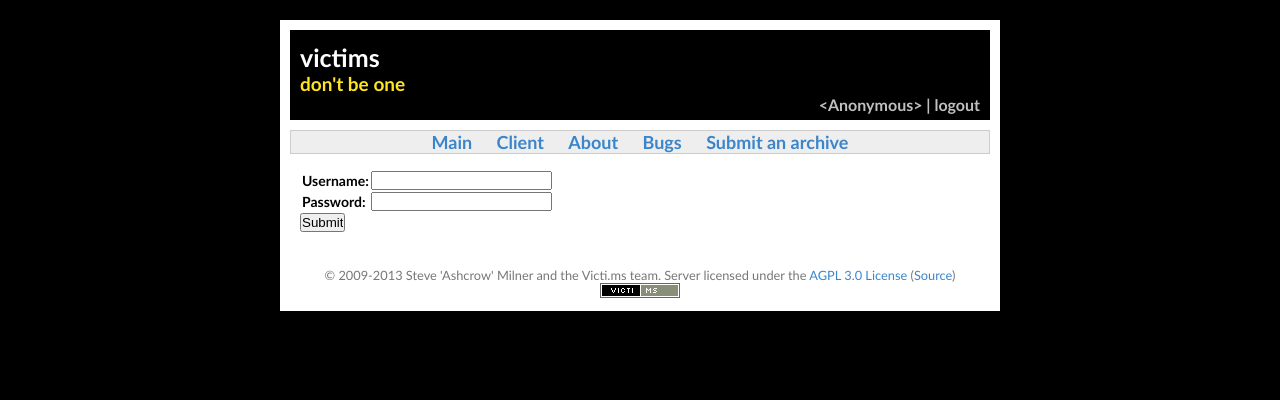
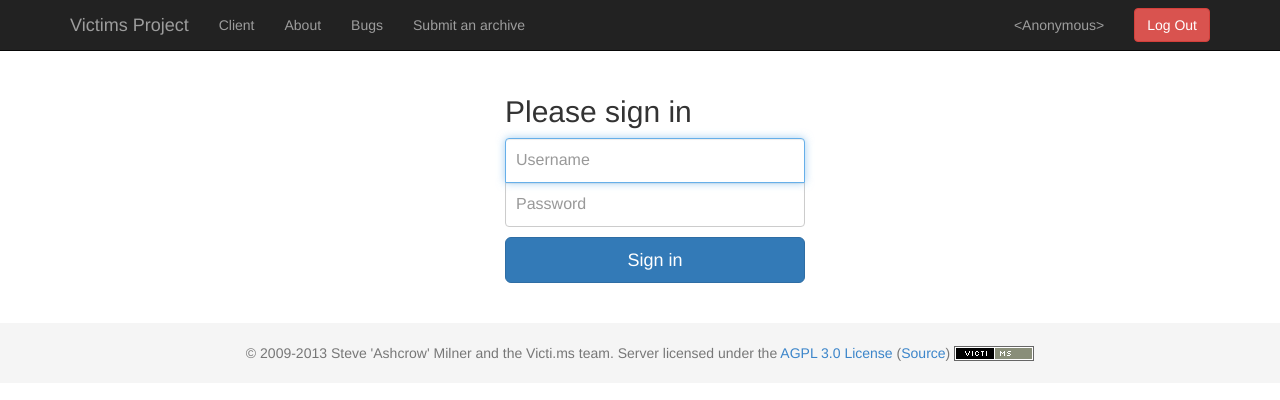
Before and after one commit to victims/victims-web, a Flask app: template src/victims_web/blueprints/auth/templates/login.html in a window 1280 px wide. Shown: the top 400 px of the page. Run offline with Flask 2, Linux system fonts and the light colour scheme; the template is opened without the code that fills it, so the values that code supplies are empty; parts of the project's set-up code (start-up, migrations or seed data) failed here and were passed over; some libraries are stand-ins or nearby versions.

Commit message:
Initial work for migration to bootstrap

```diff
--- a/setup.py
+++ b/setup.py
@@ -39,6 +39,7 @@ setup(
         'Flask>=0.10',
         'Flask-Admin>=1.0.6',
         'Flask-Bcrypt',
+        'Flask-Bootstrap',
         'Flask-Cache',
         'Flask-Login>=0.1.1',
         'Flask-MongoEngine',
--- a/src/victims_web/application.py
+++ b/src/victims_web/application.py
@@ -24,13 +24,16 @@ import os
 from flask import Flask, render_template
 from flask.ext.mongoengine import MongoEngine, MongoEngineSessionInterface
 from flask.ext.seasurf import SeaSurf
-
+from flask.ext.bootstrap import Bootstrap
 
 # Set up the application
 app = Flask('victims_web')
 
 # CSRF protection
 csrf = SeaSurf(app)
+
+# Twitter Bootstrap
+bootstrap = Bootstrap(app)
 
 # configuration
 app.config.from_object('victims_web.config')
--- a/src/victims_web/blueprints/auth/templates/login.html
+++ b/src/victims_web/blueprints/auth/templates/login.html
@@ -1,17 +1,11 @@
 {% extends "base.html" %}
-
 {% block content %}
-<form method="POST">
-    <table>
-        <tr>
-            <th>Username: </th>
-            <td><input name="username" required></td>
-        </tr>
-        <tr>
-            <th>Password: </th>
-            <td><input name="password" type="password" required></td>
-        </tr>
-    </table>
-    <p><input type="submit" value="Submit"/></p>
-</form>
+<div class="container">
+    <form class="form-user" method="POST">
+        <h2 class="form-user-heading">Please sign in</h2>
+        <input type="text" class="form-control" placeholder="Username" required="" autofocus="" name="username">
+        <input type="password" class="form-control" placeholder="Password" required="" name="password">
+        <button class="btn btn-lg btn-primary btn-block" type="submit">Sign in</button>
+    </form>
+</div>
 {% endblock %}
--- a/src/victims_web/blueprints/ui/static/css/style.css
+++ b/src/victims_web/blueprints/ui/static/css/style.css
@@ -1,28 +1,8 @@
-* {
-  padding: 0;
-  margin: 0;
-}
-
-body {
-  font: .8em "Trebuchet MS", Verdana, Arial, Sans-Serif;
-  background-color: #000;
-}
-
-
 a {
   text-decoration: none;
   color: #3B85CA;
 }
 a:hover { color: #000; }
-
-#wrap
-{
-  margin: 20px auto;
-  width: 700px;
-  padding: 10px;
-  background-color: #fff;
-}
-
 
 #header
 {
@@ -39,14 +19,6 @@ a:hover { color: #000; }
     font-size: 16px;
     font-weight: 600;
     text-align: right;
-}
-
-#sessioninfo a {
-    color: #C0C0C0;
-}
-
-#sessioninfo a:hover {
-    color: #FFF;
 }
 
 #menu {
@@ -94,14 +66,6 @@ li.info {
   color: black;
 }
 
-
-#footer {
-  margin-top: 25px;
-  clear: both;
-  text-align: center;
-  color: #777;
-}
-
 #content .massive {
   font-weight: bold;
   font-size: 52px;
@@ -132,10 +96,7 @@ li.info {
 
 #statustable
 {
-	font-family: "Lucida Sans Unicode", "Lucida Grande", Sans-Serif;
 	font-size: 12px;
-	//margin: 45px;
-	//width: 480px;
 	text-align: left;
 	border-collapse: collapse;
 	border: 1px solid #FFF;
@@ -156,9 +117,3 @@ li.info {
 	padding: 7px 17px 7px 17px;
 	color: #000;
 }
-
-#statustable tbody tr:hover td
-{
-	color: #339;
-	background: #d0dafd;
-}
--- a/src/victims_web/blueprints/ui/templates/index.html
+++ b/src/victims_web/blueprints/ui/templates/index.html
@@ -1,8 +1,8 @@
 {% extends "base.html" %}
 
 {% block content %}
-<div class="main">
-    <table id="statustable">
+<div class="statustable">
+    <table class="table table-hover" id="statustable">
         <thead>
             <tr>
                 <th>Group</th>
--- /dev/null
+++ b/src/victims_web/static/css/victims.css
@@ -0,0 +1,73 @@
+
+body {
+    height: 100%;
+}
+
+.statustable {
+    padding: 40px 15px;
+    text-align: center;
+}
+
+#wrap {
+    min-height: 100%;
+    height: auto;
+    /* Negative indent footer by its height */
+    margin: 0 auto -60px;
+    /* Pad bottom by footer height */
+    padding: 0 0 60px;
+}
+
+#footer {
+    margin-top: 25px;
+    clear: both;
+    text-align: center;
+    height: 60px;
+    background-color: #f5f5f5;
+}
+
+#wrap > .container {
+    padding: 60px 15px 0;
+}
+.container .credit {
+    margin: 20px 0;
+}
+
+#footer > .container {
+    padding-left:15px;
+    padding-right: 15px;
+}
+
+.form-user {
+    max-width: 330px;
+    padding: 15px;
+    margin: 0 auto;
+}
+.form-user .form-user-heading,
+.form-user .checkbox {
+    margin-bottom: 10px;
+}
+.form-user .checkbox {
+    font-weight: normal;
+}
+.form-user .form-control {
+    position: relative;
+    font-size: 16px;
+    height: auto;
+    padding: 10px;
+    -webkit-box-sizing: border-box;
+    -moz-box-sizing: border-box;
+    box-sizing: border-box;
+}
+.form-user .form-control:focus {
+    z-index: 2;
+}
+.form-user input[type="text"] {
+    margin-bottom: -1px;
+    border-bottom-left-radius: 0;
+    border-bottom-right-radius: 0;
+}
+.form-user input[type="password"] {
+    margin-bottom: 10px;
+    border-top-left-radius: 0;
+    border-top-right-radius: 0;
+}
--- a/src/victims_web/templates/base.html
+++ b/src/victims_web/templates/base.html
@@ -1,63 +1,164 @@
 {% import 'util.html' as util with context %}
-<!DOCTYPE html PUBLIC "-//W3C//DTD XHTML 1.0 Strict//EN" "http://www.w3.org/TR/xhtml1/DTD/xhtml1-strict.dtd">
-<html xmlns="http://www.w3.org/1999/xhtml">
+
+{% block doc -%}
+<!DOCTYPE html>
+<html{% block html_attribs %}{% endblock html_attribs %}>
+{%- block html %}
     <head>
-    <title>{% block title %}victims: don't be one{% endblock %}</title>
-    <meta http-equiv="Content-Type" content="text/html; charset=iso-8859-1" />
-    <link rel="stylesheet" type="text/css" href="{{ url_for('ui.static', filename='css/style.css') }}" media="screen" />
-    {% block head %}{% endblock %}
+    {%- block head %}
+        <title>{% block title %}{% endblock title %}</title>
+
+        {%- block metas %}
+        <meta name="viewport" content="width=device-width, initial-scale=1.0">
+        {%- endblock metas %}
+
+        {%- block styles %}
+        <!-- Bootstrap -->
+        <link
+            href="{{bootstrap_find_resource('css/bootstrap.css', cdn='bootstrap')}}"
+            rel="stylesheet"
+            media="screen" />
+
+        <!-- Victims Custom Syles -->
+        <!-- Backwards compat -->
+        <link
+            rel="stylesheet"
+        type="text/css"
+        href="{{ url_for('ui.static', filename='css/style.css') }}"
+        media="screen" />
+        <!-- Bootstrap Based -->
+        <link
+            rel="stylesheet"
+        type="text/css"
+        href="{{ url_for('static', filename='css/victims.css') }}"
+        media="screen" />
+        {%- endblock styles %}
+
+        {%- endblock head %}
     </head>
-<script src="//ajax.googleapis.com/ajax/libs/jquery/1.9.1/jquery.min.js"></script>
-<script>window.jQuery || document.write('<script src="{{url_for('ui.static', filename='jquery.js') }}">\x3C/script>')</script>
-<body>
 
-<div id="wrap">
-    <div id="header">
-        <h1><a href="{{ url_for('ui.index') }}">victims</a></h1>
-        <h2>don't be one</h2>
-        <div id="sessioninfo" align="right">
+    <body{% block body_attribs %}{% endblock body_attribs %}><div id="wrap">
+        {% block body -%}
+        {% block navbar %}
+
+        <div class="navbar navbar-inverse navbar-fixed-top" role="navigation">
+            <div class="container">
+                <div class="navbar-header">
+                    <button class="navbar-toggle" type="button" data-toggle="collapse" data-target=".navbar-collapse">
+                        <span class="sr-only">Toggle navigation</span>
+                        <span class="icon-bar"></span>
+                        <span class="icon-bar"></span>
+                        <span class="icon-bar"></span>
+                    </button>
+                    <a href="{{ url_for('ui.index') }}" class="navbar-brand">
+                        Victims Project
+                    </a>
+                </div>
+
+                <nav class="collapse navbar-collapse bs-navbar-collapse" role="navigation">
+                    <!-- Left Side of Navigation -->
+                    <ul class="nav navbar-nav">
+                        <li>
+                            <a href="{{ url_for('ui.static_page', page='client') }}">Client</a>
+                        </li>
+                        <li>
+                            <a href="{{ url_for('ui.static_page', page='about') }}">About</a>
+                        </li>
+                        <li>
+                            <a href="{{ url_for('ui.static_page', page='bugs') }}">Bugs</a>
+                        </li>
+
+                        <!-- Options requiring authenticated session -->
                         {% if current_user and current_user.is_authenticated() %}
-            <b><a href="{{ url_for('auth.user_account') }}">{{ current_user.username }}</a> | </b>
-            <b><a href="{{ url_for('auth.logout_user') }}">logout</a></b>
+                        <li>
+                            <a href="{{ url_for('ui.submit_archive') }}">Submit an archive</a>
+                        </li>
+                            <!-- Administrative Options -->
+                            {% if current_user.has_role('moderator')
+                            or current_user.has_role('admin') %}
+                        <li>
+                            <a href="{{ url_for('admin.index') }}">Admin</a>
+                        </li>
+                            {% endif %}
+                        {% endif %}
+                    </ul>
+
+                    <!-- Right Side of Navigation -->
+                    <ul class="nav navbar-nav navbar-right">
+                    {% if current_user and current_user.is_authenticated() %}
+                        <!-- Authenticated Session -->
+                        <li>
+                            <a href="{{ url_for('auth.user_account') }}">{{ current_user.username }}</a>
+                        </li>
+                        <li>
+                            <!-- Log Out button -->
+                            <form class="navbar-form" action="{{ url_for('auth.logout_user') }}" method="GET">
+                                <button type="submit" class="btn btn-danger">Log Out</button>
+                            </form>
+                        </li>
                     {% else %}
-            <b><a href="{{ url_for('auth.register_user') }}">register</a> | </b>
-            <b><a href="{{ url_for('auth.login_user') }}">login</a></b>
+                        <!-- Unauthenticated Session -->
+                        <li>
+                            <!-- Log In Form -->
+                            <form class="navbar-form" action="{{ url_for('auth.login_user') }}" method="POST">
+                                <div class="form-group">
+                                    <input type="text" placeholder="Username" class="form-control" name="username">
+                                </div>
+                                <div class="form-group">
+                                    <input type="password" placeholder="Password" class="form-control" name="password">
+                                </div>
+                                    <button type="submit" class="btn btn-success">Sign in</button>
+                            </form>
+                        </li>
+                        <!-- Register Button -->
+                        <li>
+                            <form class="navbar-form" action="{{ url_for('auth.register_user') }}" method="GET">
+                                <button type="submit" class="btn btn-primary">Register</button>
+                            </form>
+                        </li>
                     {% endif %}
+                    </ul>
+                </nav>
             </div>
         </div>
-    <div id="menu">
-        <a href="{{ url_for('ui.index') }}">Main</a>
-        <a href="{{ url_for('ui.static_page', page='client') }}">Client</a>
-        <a href="{{ url_for('ui.static_page', page='about') }}">About</a>
-        <a href="{{ url_for('ui.static_page', page='bugs') }}">Bugs</a>
-        {% if current_user and current_user.is_authenticated() %}
-        <a href="{{ url_for('ui.submit_archive') }}">Submit an archive</a>
-            {% if current_user.has_role('moderator') or current_user.has_role('admin') %}
-            <a href="{{ url_for('admin.index') }}">Admin</a>
-            {% endif %}
-        {% endif %}
-    </div>
+        {%- endblock navbar %}
 
-    <div id="content">
+        <div class="container">
+            <!-- Display flash messages -->
             {% with messages = get_flashed_messages(with_categories=true) %}
                 {% if messages %}
-    <ul class="flashes">
                     {% for category, message in messages %}
-      <li class="{{ category }}">{{ message }}</li>
+                <div class="alert {{ 'alert-danger' if category == 'error' else 'alert-success'}}">
+                    <strong>[{{ category.title() }}]</strong> {{ message }}
+                </div>
                     {% endfor %}
             </ul>
                 {% endif %}
             {% endwith %}
-    {% block content %}{% endblock %}
+
+            {% block content -%}
+            {%- endblock content %}
+        </div>
+        <!-- End Wrap -->
         </div>
 
         <div id="footer">
-        <p>&copy; 2009-2013 Steve 'Ashcrow' Milner and the Victi.ms team. Server licensed under the <a href="http://www.gnu.org/licenses/agpl-3.0.html">AGPL 3.0 License</a> (<a href="https://github.com/victims/victims-web/">Source</a>)</p>
-        <p><img src="{{ url_for('ui.static', filename='images/victims-button.png') }}" /></p>
+            <div class="container">
+                <p class="text-muted credit">
+                &copy; 2009-2013 Steve 'Ashcrow' Milner and the Victi.ms team. Server licensed under the <a href="http://www.gnu.org/licenses/agpl-3.0.html">AGPL 3.0 License</a> (<a href="https://github.com/victims/victims-web/">Source</a>) <img src="{{ url_for('ui.static', filename='images/victims-button.png') }}" />
+                </p>
             </div>
         </div>
-{% block tail %}
-    {{ util.fix_csrf() }}
-{% endblock %}
+
+        {% block scripts %}
+        <script src="{{bootstrap_find_resource('jquery.js', cdn='jquery')}}"></script>
+        <script src="{{bootstrap_find_resource('js/bootstrap.js', cdn='bootstrap')}}"></script>
+        {%- endblock scripts %}
+
+        {% block tail %}{{ util.fix_csrf() }}{% endblock %}
+    {%- endblock body %}
     </body>
+
+{%- endblock html %}
 </html>
+{% endblock doc -%}
```
Lines whose indentation alone changed are shown as unchanged.
